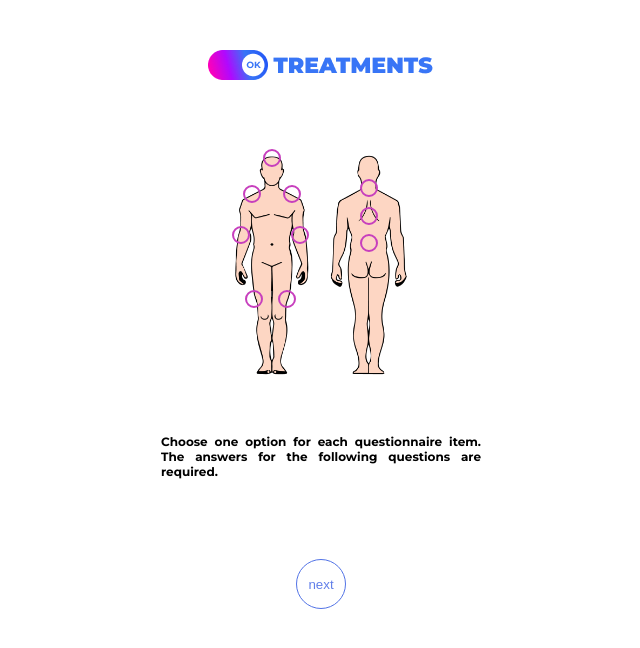
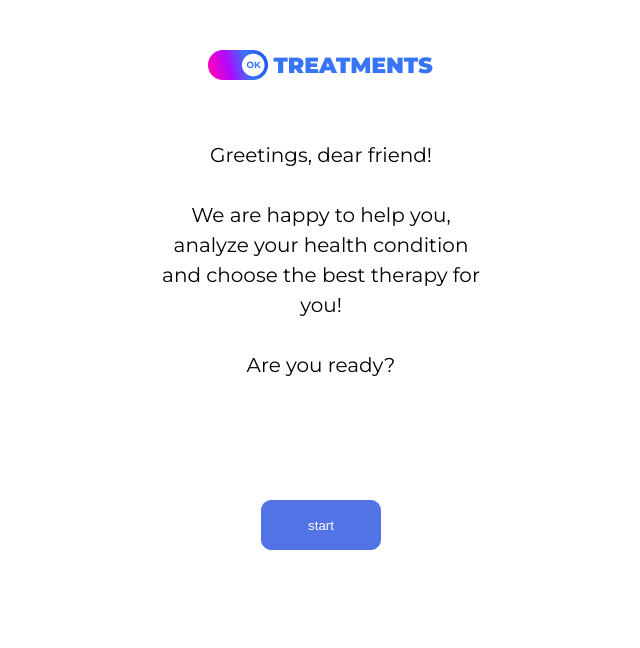
Before and after one commit to RomanRichert/Social_Network_For_Health, a React (Create React App) app in the folder my-app/: page / in a window 1280 px wide. Shown: the top 648 px of the page, without its empty margins (319-959 px from the left). Built offline with nearby package versions, Linux system fonts and the light colour scheme.

Commit message:
start page added

```diff
--- a/my-app/src/App.js
+++ b/my-app/src/App.js
@@ -7,6 +7,9 @@ import Layout from "./components/Layout";
 import HumanBody from "./components/HumanBody";
 import FirstPage from "./pages/FirstPage";
 import ResultsPage from "./pages/ResultsPage";
+import StartPage from "./pages/StartPage";
+
+
 
 
 function App() {
@@ -15,7 +18,8 @@ function App() {
 
       <Routes>
         <Route path="/" element={<Layout />}>
-          <Route index element={<FirstPage />} />
+          <Route index element={<StartPage />} />
+          <Route path="human" element={<FirstPage />} />
           <Route path=":id" element={<QuestionsPage />} />
           <Route path="submit" element={<SubmitPage />} />
           <Route path="results" element={<ResultsPage />} />
--- /dev/null
+++ b/my-app/src/pages/StartPage/index.js
@@ -0,0 +1,21 @@
+import React, {useState} from 'react'
+import Button from '../../components/Button'
+import { Link } from 'react-router-dom'
+import style from './index.module.css'
+
+export default function StartPage() {
+  return (
+	<div>
+        <div className = {style.description}>
+            <p>Greetings, dear friend!</p>
+            <br></br>
+            <p>We are happy to help you, analyze your health condition and choose the best therapy for you!</p>
+            <br></br>
+            <p>Are you ready?</p>
+        </div>
+		<Link to='/human'>
+            <button className={style.start_button}>start</button>
+        </Link>
+	</div>
+  )
+}
--- /dev/null
+++ b/my-app/src/pages/StartPage/index.module.css
@@ -0,0 +1,23 @@
+.description{
+    font-size: 20px;
+    line-height: 150%;
+    margin: 60px 0 20px 0;
+    text-align: center;
+}
+
+.start_button {
+    border: 1px solid var(--lila-primary);
+    background-color: var(--lila-primary);
+    color: white;
+    height: 50px;
+    width: 120px;
+    border-radius: 10px;
+    cursor: pointer;
+    margin: 100px;
+}
+
+/* .start_button:hover {
+    opacity: 1;
+    background-color: white;
+    color: black;
+} */
--- a/my-app/src/pages/SubmitPage/index.jsx
+++ b/my-app/src/pages/SubmitPage/index.jsx
@@ -48,7 +48,6 @@ const ageRegister = register('age', {
     }
 });
 
-
   return (
     <div>
       <form onSubmit={handleSubmit(submit)}>
@@ -77,7 +76,6 @@ const ageRegister = register('age', {
       </div>
       </form>
 
-
       <p className={style.title}>Therapy</p>
       <div className={style.title2_block}>
         <select>
@@ -99,7 +97,6 @@ const ageRegister = register('age', {
         <Link to = '/results'>
           <button>Publish my story</button>
         </Link>
-
       </div>
     </div>
   );
```
